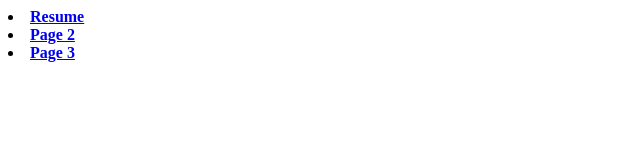
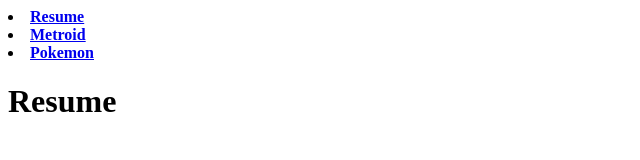
Before and after one commit to Gmprado78/Project-1, a plain HTML site: page index.html in a window 1280 px wide. Shown: the whole page, without its empty margins (0-640 px from the left). Drawn offline with Linux system fonts and the light colour scheme.

Commit message:
Added names
Added some ideas.  Testing to see if updating it will make it show on my livelink

```diff
--- a/index.html
+++ b/index.html
@@ -6,7 +6,9 @@
   </head>
   <body>
     <li><a href="index.html"><strong>Resume</strong></a></li>
-    <li><a href="page2.html"><strong> Page 2</strong></a></li>
-    <li><a href="page3.html"><strong> Page 3 </strong></a></li>
+    <li><a href="page2.html"><strong>Metroid</strong></a></li>
+    <li><a href="page3.html"><strong>Pokemon</strong></a></li>
+   <h1>Resume</h1>
+
   </body>
 </html>
```
Also changed, not shown: page2.html (+1 -1 lines).
